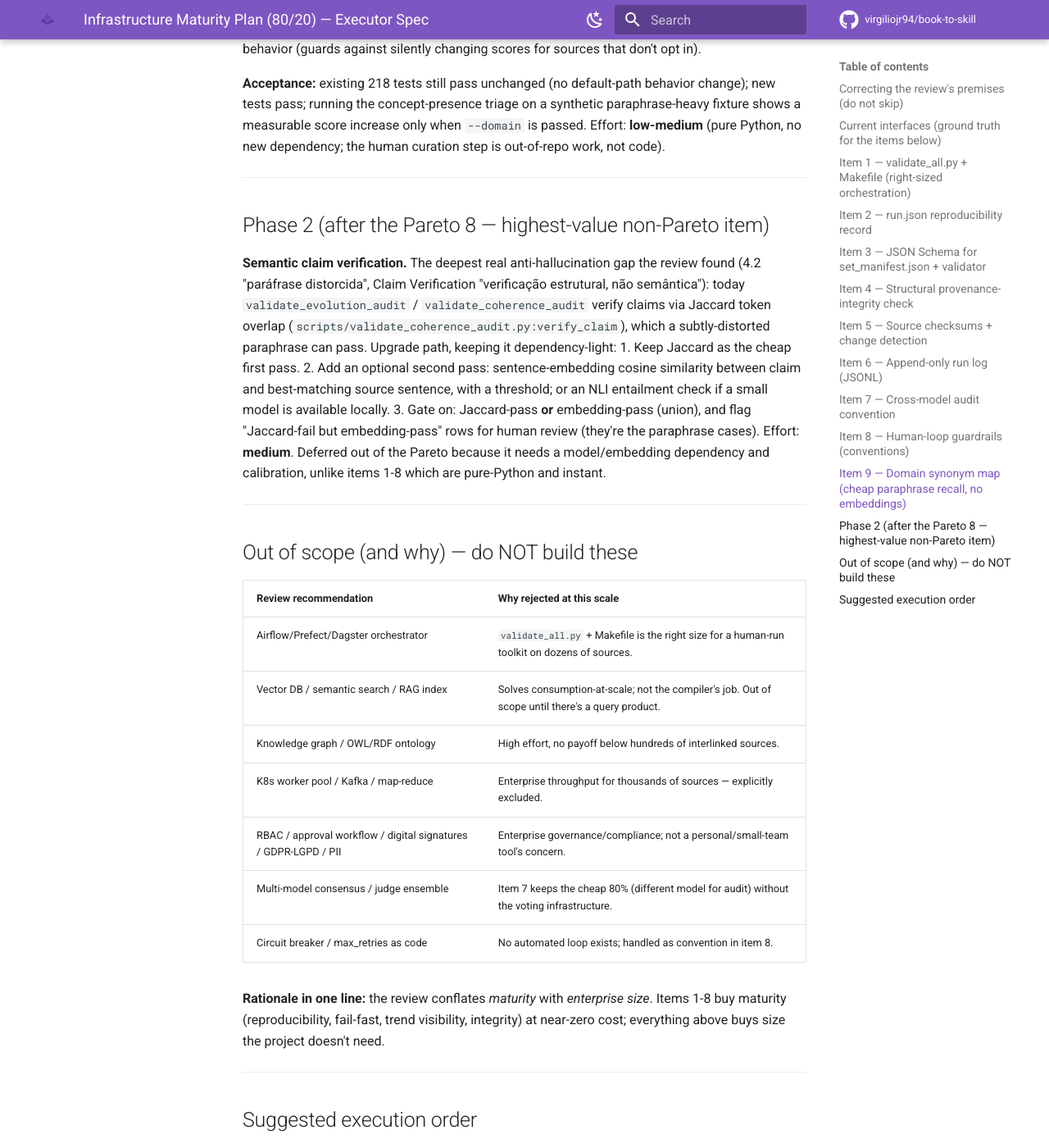
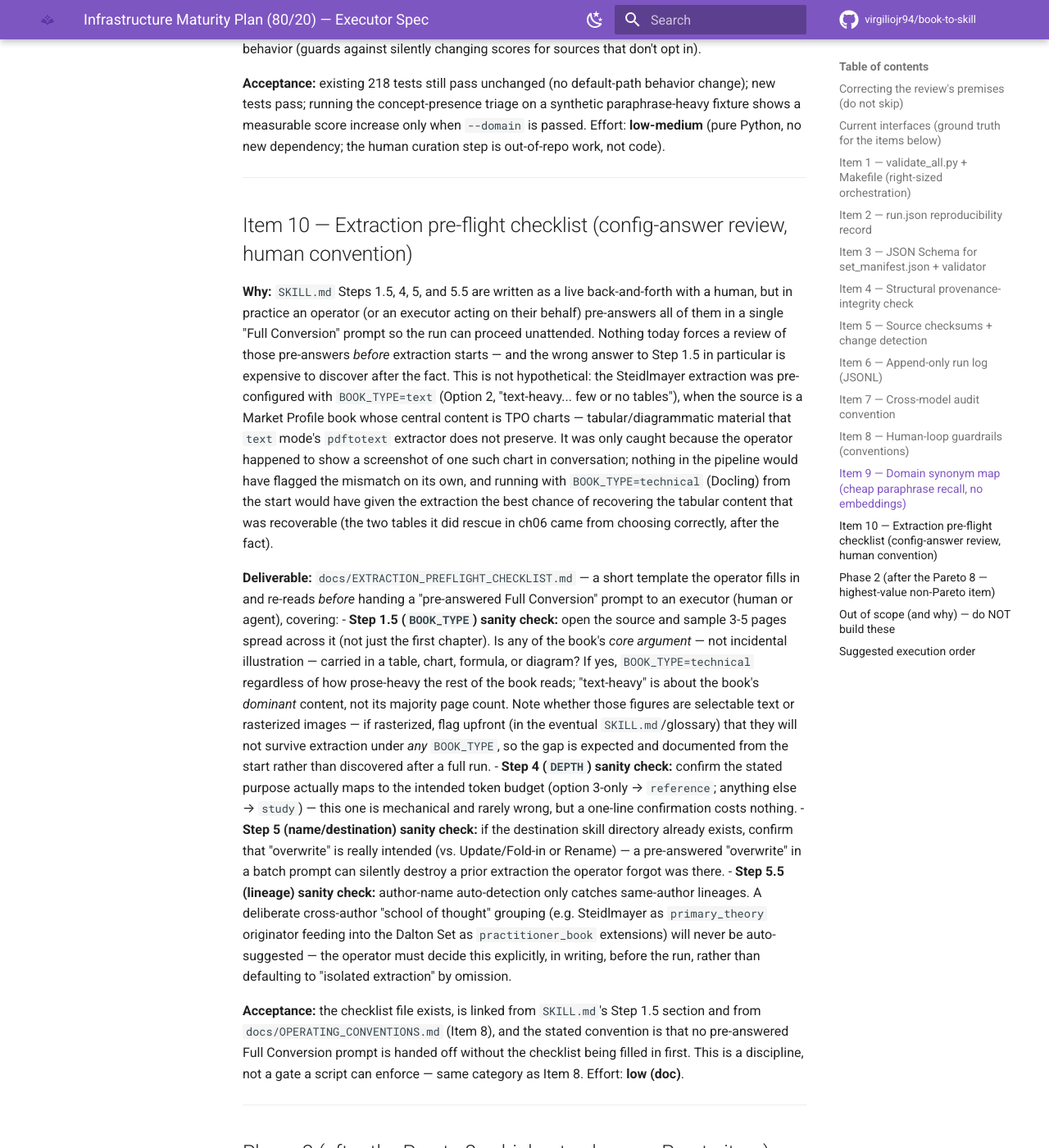
Before and after one commit to carpatia77/sop-extractor, an MkDocs documentation site: the page built from docs/INFRA_MATURITY_PLAN.md, in a window 1280 px wide and 1400 px high, scrolled down 9136 px. Shown: the whole window at 82% size. Built offline with MkDocs 1.6.1 and Material for MkDocs 9.7.7, drawn with Linux system fonts in a browser that asks for light colours; comment, search, counter and statistics services are not loaded.

Commit message:
docs: add extraction pre-flight checklist (Item 10)
Formalizes the review step that would have caught the Steidlmayer
BOOK_TYPE=text misconfiguration before a full Docling run: SKILL.md
Steps 1.5/4/5/5.5 are written as live Q&A but get pre-answered for
unattended Full Conversion runs, with nothing validating those
pre-answers beforehand. Linked from SKILL.md Step 1.5 and from
OPERATING_CONVENTIONS.md as convention #5.

Co-Authored-By: Claude Sonnet 5 <noreply@anthropic.com>
Claude-Session: https://claude.ai/code/session_01WpV8rMBbVZbfWc9zbUhmxk

```diff
--- a/docs/INFRA_MATURITY_PLAN.md
+++ b/docs/INFRA_MATURITY_PLAN.md
@@ -271,6 +271,20 @@ python scripts/detect_changes.py --set examples/<author>-set
 
 ---
 
+## Item 10 — Extraction pre-flight checklist (config-answer review, human convention)
+
+**Why:** `SKILL.md` Steps 1.5, 4, 5, and 5.5 are written as a live back-and-forth with a human, but in practice an operator (or an executor acting on their behalf) pre-answers all of them in a single "Full Conversion" prompt so the run can proceed unattended. Nothing today forces a review of those pre-answers *before* extraction starts — and the wrong answer to Step 1.5 in particular is expensive to discover after the fact. This is not hypothetical: the Steidlmayer extraction was pre-configured with `BOOK_TYPE=text` (Option 2, "text-heavy... few or no tables"), when the source is a Market Profile book whose central content is TPO charts — tabular/diagrammatic material that `text` mode's `pdftotext` extractor does not preserve. It was only caught because the operator happened to show a screenshot of one such chart in conversation; nothing in the pipeline would have flagged the mismatch on its own, and running with `BOOK_TYPE=technical` (Docling) from the start would have given the extraction the best chance of recovering the tabular content that was recoverable (the two tables it did rescue in ch06 came from choosing correctly, after the fact).
+
+**Deliverable:** `docs/EXTRACTION_PREFLIGHT_CHECKLIST.md` — a short template the operator fills in and re-reads *before* handing a "pre-answered Full Conversion" prompt to an executor (human or agent), covering:
+- **Step 1.5 (`BOOK_TYPE`) sanity check:** open the source and sample 3-5 pages spread across it (not just the first chapter). Is any of the book's *core argument* — not incidental illustration — carried in a table, chart, formula, or diagram? If yes, `BOOK_TYPE=technical` regardless of how prose-heavy the rest of the book reads; "text-heavy" is about the book's *dominant* content, not its majority page count. Note whether those figures are selectable text or rasterized images — if rasterized, flag upfront (in the eventual `SKILL.md`/glossary) that they will not survive extraction under *any* `BOOK_TYPE`, so the gap is expected and documented from the start rather than discovered after a full run.
+- **Step 4 (`DEPTH`) sanity check:** confirm the stated purpose actually maps to the intended token budget (option 3-only → `reference`; anything else → `study`) — this one is mechanical and rarely wrong, but a one-line confirmation costs nothing.
+- **Step 5 (name/destination) sanity check:** if the destination skill directory already exists, confirm that "overwrite" is really intended (vs. Update/Fold-in or Rename) — a pre-answered "overwrite" in a batch prompt can silently destroy a prior extraction the operator forgot was there.
+- **Step 5.5 (lineage) sanity check:** author-name auto-detection only catches same-author lineages. A deliberate cross-author "school of thought" grouping (e.g. Steidlmayer as `primary_theory` originator feeding into the Dalton Set as `practitioner_book` extensions) will never be auto-suggested — the operator must decide this explicitly, in writing, before the run, rather than defaulting to "isolated extraction" by omission.
+
+**Acceptance:** the checklist file exists, is linked from `SKILL.md`'s Step 1.5 section and from `docs/OPERATING_CONVENTIONS.md` (Item 8), and the stated convention is that no pre-answered Full Conversion prompt is handed off without the checklist being filled in first. This is a discipline, not a gate a script can enforce — same category as Item 8. Effort: **low (doc)**.
+
+---
+
 ## Phase 2 (after the Pareto 8 — highest-value non-Pareto item)
 
 **Semantic claim verification.** The deepest real anti-hallucination gap the review found (4.2 "paráfrase distorcida", Claim Verification "verificação estrutural, não semântica"): today `validate_evolution_audit` / `validate_coherence_audit` verify claims via Jaccard token overlap (`scripts/validate_coherence_audit.py:verify_claim`), which a subtly-distorted paraphrase can pass. Upgrade path, keeping it dependency-light:
```
Also changed, not shown: SKILL.md (+2 -0 lines), docs/EXTRACTION_PREFLIGHT_CHECKLIST.md (added, +58 -0 lines), docs/OPERATING_CONVENTIONS.md (+4 -0 lines).
